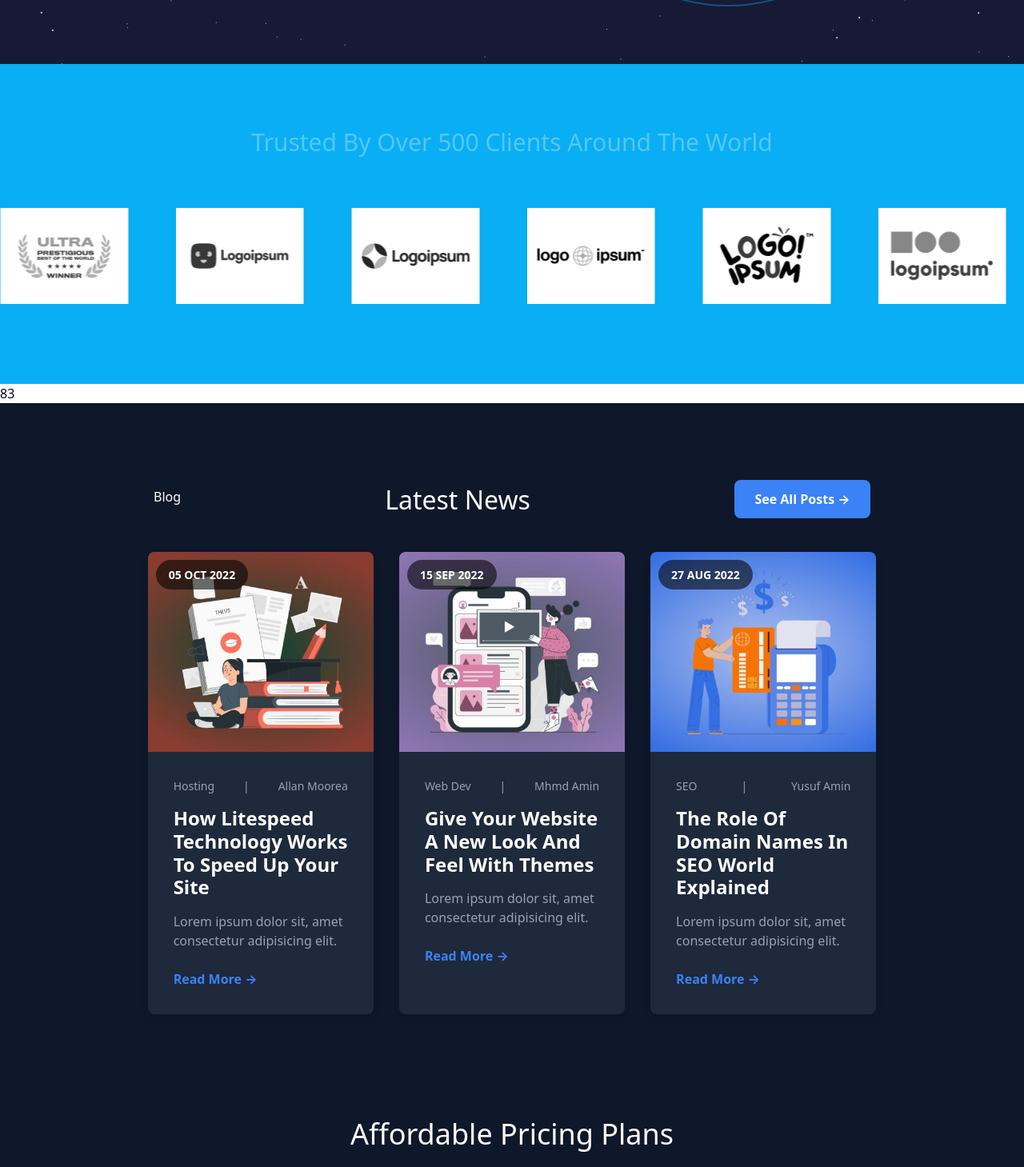
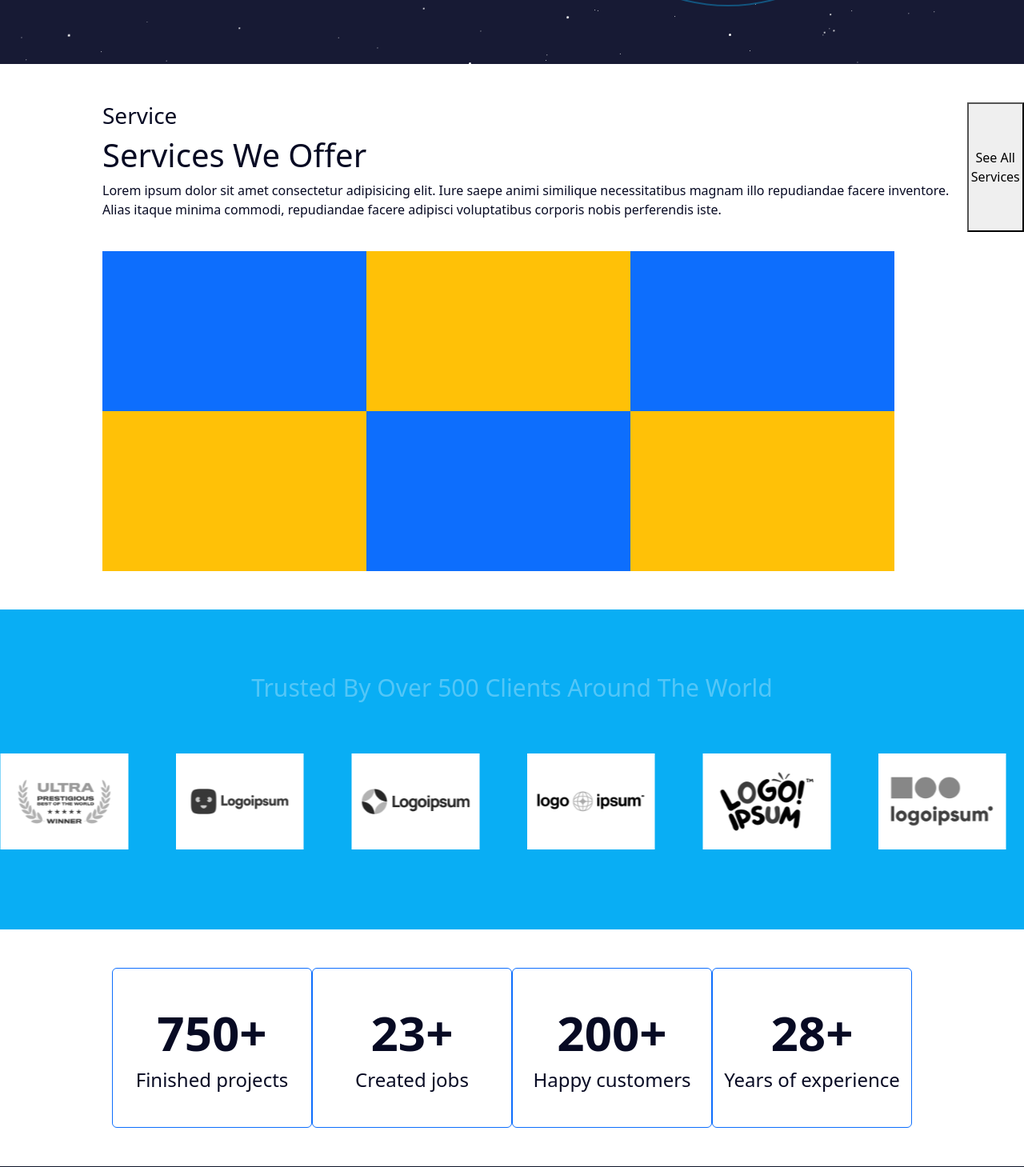
Before and after one commit to Rakgl/Service-project, a React (Vite) app: page / in a window 1280 px wide. Shown: the part 800-2259 px from the top of the page at 80% size. Built offline with nearby package versions, Linux system fonts and the light colour scheme.

Commit message:
running number and service offer

```diff
--- a/src/component/home/runing-number/RunningNum.jsx
+++ b/src/component/home/runing-number/RunningNum.jsx
@@ -1,26 +1,78 @@
-import React, { useEffect, useState } from "react";
+import React, { useEffect, useState, useRef } from "react";
 
 const RunningNum = () => {
-  const [currentNumber, setCurrentNumber] = useState(0);
-  const targetNumber = 100;
-  const speed = 50; // Speed in milliseconds
+  const counters = [
+    { id: 1, targetNumber: 750, label: "Finished projects" },
+    { id: 2, targetNumber: 23, label: "Created jobs" },
+    { id: 3, targetNumber: 200, label: "Happy customers" },
+    { id: 4, targetNumber: 28, label: "Years of experience" },
+  ];
+
+  const [numbers, setNumbers] = useState(counters.map(() => 0));
+  const [hasStarted, setHasStarted] = useState(false);
+  const sectionRef = useRef(null);
 
   useEffect(() => {
-    const interval = setInterval(() => {
-      setCurrentNumber((prevNumber) => {
-        if (prevNumber < targetNumber) {
-          return prevNumber + 1;
-        } else {
-          clearInterval(interval);
-          return prevNumber;
+    const handleIntersection = (entries) => {
+      entries.forEach((entry) => {
+        if (entry.isIntersecting) {
+          setHasStarted(true);
         }
       });
-    }, speed);
+    };
 
-    return () => clearInterval(interval); // Cleanup interval on component unmount
+    const observer = new IntersectionObserver(handleIntersection, {
+      threshold: 0.5, // Trigger when 50% of the section is visible
+    });
+
+    if (sectionRef.current) {
+      observer.observe(sectionRef.current);
+    }
+
+    return () => {
+      if (sectionRef.current) {
+        observer.unobserve(sectionRef.current);
+      }
+    };
   }, []);
 
-  return <div id="counter">{currentNumber}</div>;
+  useEffect(() => {
+    if (!hasStarted) return;
+
+    const intervals = counters.map((counter, index) => {
+      const dynamicSpeed = 2000 / counter.targetNumber; // Higher target numbers get a smaller interval
+
+      return setInterval(() => {
+        setNumbers((prevNumbers) => {
+          const newNumbers = [...prevNumbers];
+          if (newNumbers[index] < counter.targetNumber) {
+            newNumbers[index] += 1;
+          } else {
+            clearInterval(intervals[index]);
+          }
+          return newNumbers;
+        });
+      }, dynamicSpeed);
+    });
+
+    return () => intervals.forEach(clearInterval); // Cleanup intervals on component unmount
+  }, [hasStarted]);
+
+  return (
+    <div ref={sectionRef} className="widthPC-100 flex-wrap rowCC py-5">
+      {counters.map((counter, index) => (
+        <div
+          key={counter.id}
+          className="heightPx-200 widthPx-250 border border-primary columnCC rounded text-center"
+        >
+          <div id="counter" className="font-big font-weight">
+            {numbers[index]}+
+          </div>
+          <h4>{counter.label}</h4>
+        </div>
+      ))}
+    </div>
+  );
 };
 
 export default RunningNum;
--- /dev/null
+++ b/src/component/home/serviceOffer/ServiceOffer.jsx
@@ -0,0 +1,24 @@
+const ServiceOffer = () => {
+  return (
+    <div className="widthPC-90 ml-auto py-5">
+        <div className="d-flex mb-4">
+            <div>
+                <h3>Service</h3>
+                <h1>Services We Offer</h1>
+                <p>Lorem ipsum dolor sit amet consectetur adipisicing elit. Iure saepe animi similique necessitatibus magnam illo repudiandae facere inventore. Alias itaque minima commodi, repudiandae facere adipisci voluptatibus corporis nobis perferendis iste.</p>
+            </div>
+            <button>See All Services</button>
+        </div>
+        <div className="d-flex flex-wrap">
+            <div className="widthPx-330 heightPx-200 bg-primary"></div>
+            <div className="widthPx-330 heightPx-200 bg-warning"></div>
+            <div className="widthPx-330 heightPx-200 bg-primary"></div>
+            <div className="widthPx-330 heightPx-200 bg-warning"></div>
+            <div className="widthPx-330 heightPx-200 bg-primary"></div>
+            <div className="widthPx-330 heightPx-200 bg-warning"></div>
+        </div>
+    </div>
+  )
+}
+
+export default ServiceOffer
--- a/src/page/Home.jsx
+++ b/src/page/Home.jsx
@@ -4,11 +4,13 @@ import MainBanner from '../component/home/main-banner/banner';
 import LatestNews from '../component/home/News/LatestNews'
 import PricingPlans from '../component/home/PricingPlans/PricingPlans'
 import RunningNum from '../component/home/runing-number/RunningNum';
+import ServiceOffer from '../component/home/serviceOffer/ServiceOffer';
 const HomePage = () => {
   return (
     <>
       <div>
         <MainBanner/>
+        <ServiceOffer/>
         <CarouselCard />
         <RunningNum/>
         <LatestNews />
```
Also changed, not shown: src/component/home/runing-number/runnignNum.scss (deleted).
